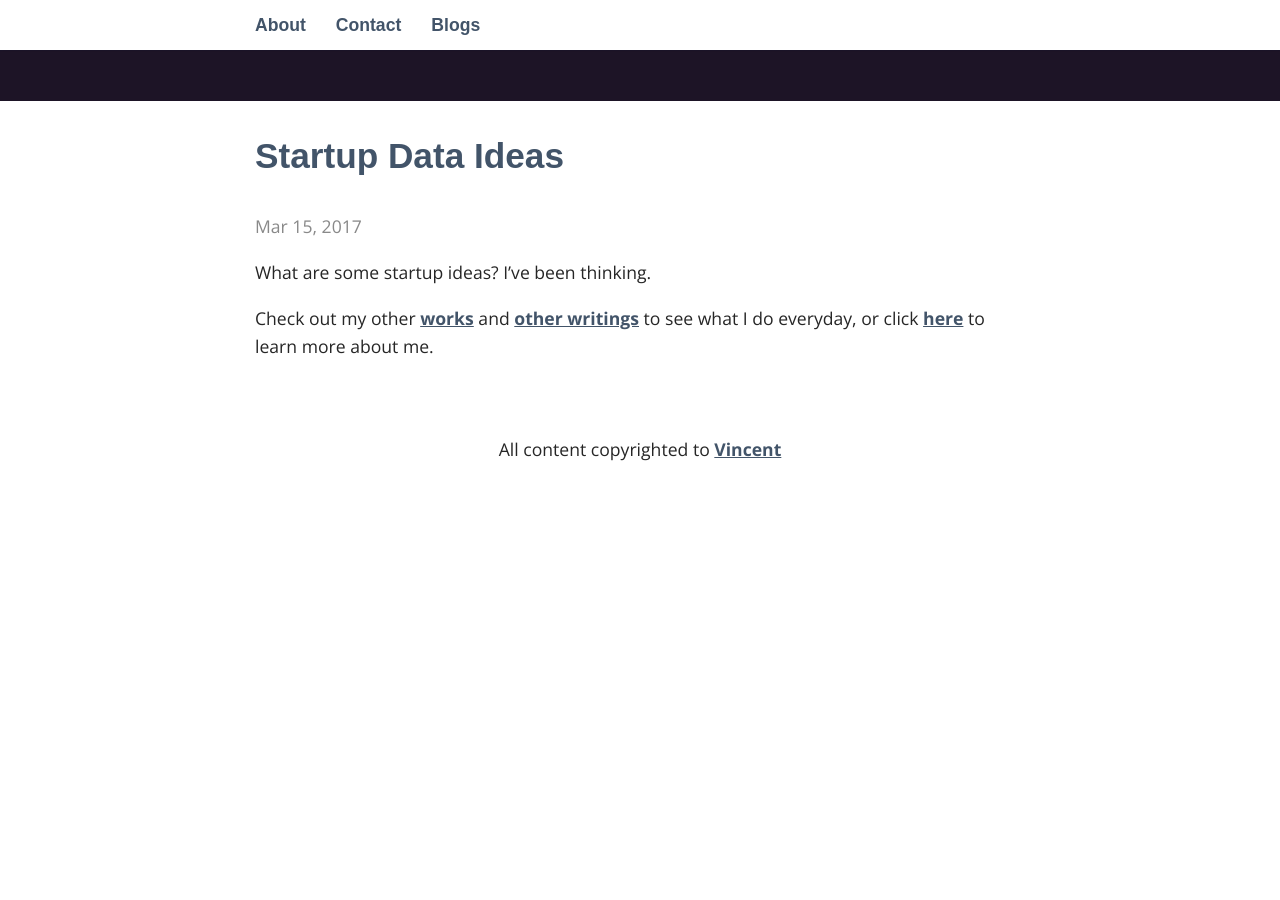
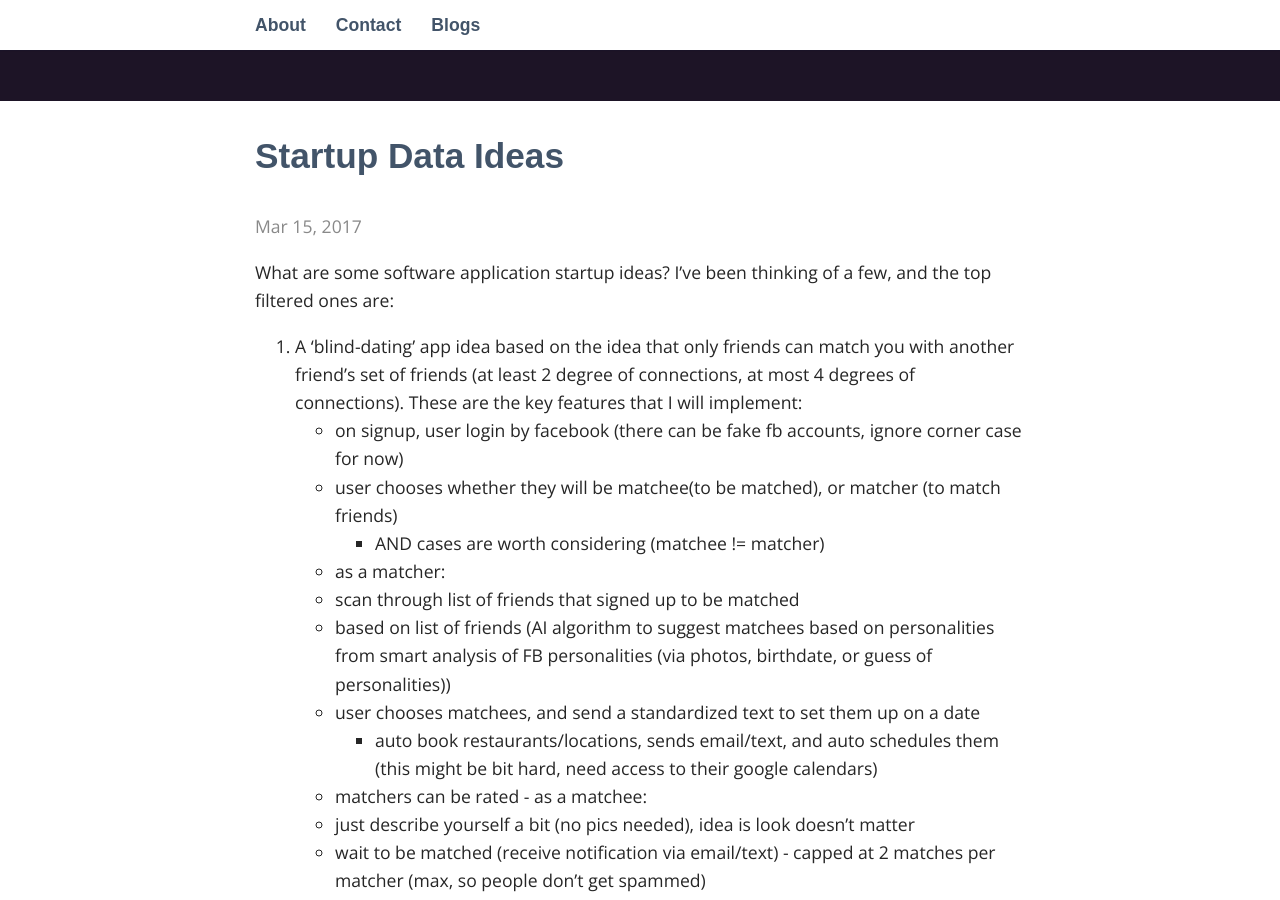
Before and after one commit to vincetallica/vincetallica.github.io, a Jekyll site: the page built from _posts/2017-03-15-Data-Ideas.markdown, in a window 1280 px wide and 900 px high, scrolled down 399 px. Built offline with Jekyll 4.4.1, drawn with Linux system fonts in a browser that asks for light colours; some web fonts are replaced; comment, search, counter and statistics services are not loaded; before the commit the page ends 920 px from its top, so only the background shows below that; some of the changed text lies outside the part shown.

Commit message:
updated posts on march 15

```diff
--- a/_layouts/default.html
+++ b/_layouts/default.html
@@ -12,4 +12,12 @@
 	</main>
 </body>
 
+<form action="https://getsimpleform.com/messages?form_api_token=7dff880f97b0c9336a872da13ee245a3" method="post">
+  <!-- the redirect_to is optional, the form will redirect to the referrer on submission -->
+  <input type='hidden' name='redirect_to' value='<the complete return url e.g. http://fooey.com/thank-you.html>' />
+  <!-- all your input fields here.... -->
+  <input type='text' name='test' />
+  <input type='submit' value='Test form' />
+</form>
+
 </html>
--- a/_posts/2017-03-13-Perfect-Day.markdown
+++ b/_posts/2017-03-13-Perfect-Day.markdown
@@ -10,8 +10,8 @@ I have been thinking recently about what's a perfect day for me. Here's what I g
 6:30AM - 8AM, wakeup, cleanup, workout in the morning
 8AM - 12PM - start working on work
 12PM - 2PM - lunch and talk with friends/business partners
-2PM - 5:30pm - more work ideally with people (social)
-5:30 PM-10PM home for dinner with family and wife, do work around house
+2PM - 5:30PM - more work ideally with people (social)
+5:30 PM - 10 PM home for dinner with family and wife, do work around house
 {% endhighlight %}
 
 How can I achieve this?  Apparently learning to make online income is a good way.
--- a/_posts/2017-03-15-Data-Ideas.markdown
+++ b/_posts/2017-03-15-Data-Ideas.markdown
@@ -4,7 +4,25 @@ title:  "Startup Data Ideas"
 date:   2017-03-15 12:00:00 -0800
 categories: Personal
 ---
-What are some startup ideas? I've been thinking.
+What are some software application startup ideas? I've been thinking of a few, and the top filtered ones are:
+
+1. A 'blind-dating' app idea based on the idea that only friends can match you with another friend's set of friends (at least 2 degree of connections, at most 4 degrees of connections). These are the key features that I will implement:
+  - on signup, user login by facebook (there can be fake fb accounts, ignore corner case for now)
+  - user chooses whether they will be matchee(to be matched), or matcher (to match friends)
+          - AND cases are worth considering (matchee != matcher)
+  - as a matcher:
+      - scan through list of friends that signed up to be matched
+      - based on list of friends (AI algorithm to suggest matchees based on personalities from smart analysis of FB personalities (via photos, birthdate, or guess of personalities))
+      - user chooses matchees, and send a standardized text to set them up on a date
+          - auto book restaurants/locations, sends email/text, and auto schedules them (this might be bit hard, need access to their google calendars)
+      - matchers can be rated
+  - as a matchee:
+      - just describe yourself a bit (no pics needed), idea is look doesn't matter
+      - wait to be matched (receive notification via email/text)
+  - capped at 2 matches per matcher (max, so people don't get spammed)
+
+2. A real-estate 1% commission buy/sell automated platform for buyers and sellers of residential and businesses.
+  - issue: hard to get real-time market values on real-estate in Vancouver BC without license (even with license hard to get the information, albeit people have stated it's not as 'hard' as it seems)
 
 Check out my other [works][business] and [other writings][blogs]  to see what I do everyday, or click [here][about] to learn more about me.
 
```
